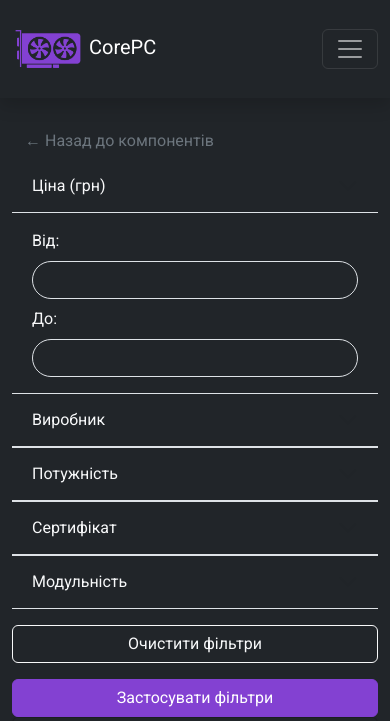
After one commit to L3gvccy/PC_Store, a Django app: page /components/psus/ in a window 390 px wide. The commit adds this page. Shown: the top 721 px of the page. Run offline with Django 5.2, Linux system fonts and the light colour scheme; data comes from the database, SQL or seed files in the repository; both versions use the stored data as it was after the commit; some libraries are stand-ins or nearby versions; some web fonts are replaced; grey boxes are pictures that could not be loaded.

Commit message:
add PSUs

```diff
--- a/pcstore/components/urls.py
+++ b/pcstore/components/urls.py
@@ -13,8 +13,10 @@ urlpatterns = [
     path('ram_detail/<int:ram_id>/', views.ram_detail, name='ram_detail'),
     path('storages/', views.Storages_view),
     path('storage_detail/<int:storage_id>/', views.storage_detail, name='storage_detail'),
+    path('psus/', views.PSUs_view),
+    path('psu_detail/<int:psu_id>/', views.psu_detail, name='psu_detail'),
     path('coolers/', views.Coolers_view),
     path('cooler_detail/<int:cooler_id>/', views.cooler_detail, name='cooler_detail'),
-    path('aios/', views.AIOSs_view),
+    path('aios/', views.AIOs_view),
     path('aio_detail/<int:aio_id>/', views.aio_detail, name='aio_detail'),
 ]
--- a/pcstore/components/views.py
+++ b/pcstore/components/views.py
@@ -438,7 +438,7 @@ def cooler_detail(req, cooler_id):
     }
     return render(req, 'components/cooler_detail.html', context)
 
-def AIOSs_view(req):
+def AIOs_view(req):
     aios = AIO.objects.all()
 
     # Фільтрація за ціною
@@ -512,3 +512,72 @@ def aio_detail(req, aio_id):
         'aio': aio,
     }
     return render(req, 'components/aio_detail.html', context)
+
+def PSUs_view(req):
+    psus = PSU.objects.all()
+
+    # Фільтрація за ціною
+    min_price = req.GET.get('min_price', None)
+    max_price = req.GET.get('max_price', None)
+    if min_price and max_price:
+        psus = psus.filter(price__gte=min_price, price__lte=max_price)
+
+    # Фільтрація за брендом
+    selected_brands = req.GET.getlist('brand')
+    if selected_brands:
+        psus = psus.filter(brand__in=selected_brands)
+
+    # Фільтрація за ватами
+    selected_wattages = req.GET.getlist('wattage')
+    if selected_wattages:
+        wattage_filter = Q()
+        for wattage in selected_wattages:
+            min_wattage, max_wattage = map(float, wattage.split('-'))
+            wattage_filter |= Q(wattage__gte=min_wattage, wattage__lte=max_wattage)
+        psus = psus.filter(wattage_filter)
+
+    # Фільтрація за сертифікатом
+    selected_certificates = req.GET.getlist('certificate')
+    if selected_certificates:
+        psus = psus.filter(certificate__in=selected_certificates)
+
+    # Фільтрація за модульністю
+    selected_modularities = req.GET.getlist('modular')
+    if 'Модульний' in selected_modularities and 'Немодульний' not in selected_modularities:
+        psus = psus.filter(modular=True)
+    elif 'Немодульний' in selected_modularities and 'Модульний' not in selected_modularities:
+        psus = psus.filter(modular=False)
+
+    # Сортування
+    sort = req.GET.get('sort')
+    if sort == 'price_asc':
+        psus = psus.order_by('price')
+    elif sort == 'price_desc':
+        psus = psus.order_by('-price')
+
+    # Варіанти для фільтрів
+    brands = ['Be Quiet!','Gigabyte', 'Deepcool', 'MSI']
+    wattages = ['1000-1300', '900-1000', '800-850', '700-750', '600-650', '500-550', '400-450']
+    certificates = ['80 Plus Titanium', '80 Plus Platinum', '80 Plus Gold', '80 Plus Silver', '80 Plus Bronze', 'Без сертифікату']
+    modularities = ['Модульний', 'Немодульний']
+
+    context = {
+        'psus': psus,
+        'brands': brands,
+        'wattages': wattages,
+        'certificates': certificates,
+        'modularities': modularities,
+        'selected_brands': selected_brands,
+        'selected_wattages': selected_wattages,
+        'selected_certificates': selected_certificates,
+        'selected_modularities': selected_modularities,
+    }
+
+    return render(req, 'components/psus.html', context)
+
+def psu_detail(req, psu_id):
+    psu = PSU.objects.get(id=psu_id)
+    context = {
+        'psu': psu,
+    }
+    return render(req, 'components/psu_detail.html', context)
--- /dev/null
+++ b/pcstore/templates/components/psus.html
@@ -0,0 +1,160 @@
+{% load static %}
+<!DOCTYPE html>
+<html lang="en">
+<head>
+    <meta charset="UTF-8">
+    <meta name="viewport" content="width=device-width, initial-scale=1.0">
+    <link href="{% static 'css/main.css' %}" rel="stylesheet">
+    <link rel="stylesheet" href="{% static 'css/font.css' %}">
+    <title>Блоки живлення | CorePC</title>
+</head>
+<body class="d-flex flex-column min-vh-100 bg-dark">
+    {% include 'header.html' %}
+
+    <div class="container my-4">
+        <a href="/components/" class="btn text-secondary">← Назад до компонентів</a>
+        <div class="row">
+            <div class="col-lg-4">
+                <form method="get">
+                    <div class="accordion accordion-flush" id="filtersAccordion">
+
+                        <!-- Ціна -->
+                        <div class="accordion-item">
+                            <h2 class="accordion-header" id="headingPrice">
+                            <button class="accordion-button collapsed bg-dark text-light border-bottom" type="button" data-bs-toggle="collapse" data-bs-target="#collapsePrice">
+                                Ціна (грн)
+                            </button>
+                            </h2>
+                            <div id="collapsePrice" class="accordion-collapse collapse show">
+                            <div class="accordion-body bg-dark border-light">
+                                <div class="mb-2">
+                                <label for="min_price" class="form-label text-light">Від:</label>
+                                <input type="number" class="form-control bg-dark text-light rounded-pill" name="min_price" id="min_price" value="{{ request.GET.min_price }}">
+                                </div>
+                                <div>
+                                <label for="max_price" class="form-label text-light">До:</label>
+                                <input type="number" class="form-control bg-dark text-light rounded-pill" name="max_price" id="max_price" value="{{ request.GET.max_price }}">
+                                </div>
+                            </div>
+                            </div>
+                        </div>
+
+                        <!-- Виробник -->
+                        <div class="accordion-item">
+                            <h2 class="accordion-header" id="headingBrand">
+                            <button class="accordion-button collapsed bg-dark text-light border-bottom" type="button" data-bs-toggle="collapse" data-bs-target="#collapseBrand">
+                                Виробник
+                            </button>
+                            </h2>
+                            <div id="collapseBrand" class="accordion-collapse collapse">
+                            <div class="accordion-body bg-dark border-light">
+                                {% for brand in brands %}
+                                <div class="form-check">
+                                    <input class="form-check-input" type="checkbox" name="brand" value="{{ brand }}" id="brand-{{ brand }}"
+                                    {% if brand in selected_brands %}checked{% endif %}>
+                                    <label class="form-check-label text-light" for="brand-{{ brand }}">{{ brand }}</label>
+                                </div>
+                                {% endfor %}
+
+                            </div>
+                            </div>
+                        </div>
+
+                        <!-- Потужність -->
+                        <div class="accordion-item">
+                            <h2 class="accordion-header" id="headingWattage">
+                            <button class="accordion-button collapsed bg-dark text-light border-bottom" type="button" data-bs-toggle="collapse" data-bs-target="#collapseWattage">
+                                Потужність
+                            </button>
+                            </h2>
+                            <div id="collapseWattage" class="accordion-collapse collapse">
+                            <div class="accordion-body bg-dark border-light">
+                                {% for wattage in wattages %}
+                                <div class="form-check">
+                                <input class="form-check-input" type="checkbox" name="wattage" value="{{ wattage }}" id="wattage-{{ wattage }}"
+                                    {% if wattage in selected_wattages %}checked{% endif %}>
+                                <label class="form-check-label text-light" for="wattage-{{ wattage }}">{{ wattage }}</label>
+                                </div>
+                                {% endfor %}
+                            </div>
+                            </div>
+                        </div>
+
+                        <!-- Сертифікат -->
+                        <div class="accordion-item">
+                            <h2 class="accordion-header" id="headingCertificate">
+                            <button class="accordion-button collapsed bg-dark text-light border-bottom" type="button" data-bs-toggle="collapse" data-bs-target="#collapseCertificate">
+                                Сертифікат
+                            </button>
+                            </h2>
+                            <div id="collapseCertificate" class="accordion-collapse collapse">
+                            <div class="accordion-body bg-dark border-light">
+                                {% for certificate in certificates %}
+                                <div class="form-check">
+                                <input class="form-check-input" type="checkbox" name="certificate" value="{{ certificate }}" id="certificate-{{ certificate }}"
+                                    {% if certificate in selected_certificates %}checked{% endif %}>
+                                <label class="form-check-label text-light" for="certificate-{{ certificate }}">{{ certificate }}</label>
+                                </div>
+                                {% endfor %}
+                            </div>
+                            </div>
+                        </div>
+
+                        <!-- Модульність -->
+                        <div class="accordion-item">
+                            <h2 class="accordion-header" id="headingMaxTDP">
+                            <button class="accordion-button collapsed bg-dark text-light border-bottom" type="button" data-bs-toggle="collapse" data-bs-target="#collapseMaxTDP">
+                                Модульність
+                            </button>
+                            </h2>
+                            <div id="collapseMaxTDP" class="accordion-collapse collapse">
+                            <div class="accordion-body bg-dark border-light">
+                                {% for modular in modularities %}
+                                <div class="form-check">
+                                <input class="form-check-input" type="checkbox" name="modular" value="{{ modular }}" id="modular-{{ modular }}"
+                                    {% if modular in selected_modularities %}checked{% endif %}>
+                                <label class="form-check-label text-light" for="modular-{{ modular }}">{{ modular }}</label>
+                                </div>
+                                {% endfor %}
+                            </div>
+                            </div>
+                        </div>
+
+                    </div>
+
+                    <a href="/components/psus/" class="btn btn-outline-light mt-3 w-100">Очистити фільтри</a>
+                    <button type="submit" class="btn btn-mainpurple mt-3 w-100">Застосувати фільтри</button>
+
+                </div>
+
+                </form>
+
+                <div class="col-lg-8">
+                    <div class="row">
+                        {% for psu in psus %}
+                            <div class="col-lg-4">
+                                <div class="card mb-4 shadow-sm bg-dark text-light">
+                                    <img src="{{ psu.image }}" class="card-img-top p-4" alt="{{ psu.name }}">
+                                    <div class="card-body">
+                                        <h6 class="card-title mb-2 fw-bold" style="min-height: 46px;">{{ psu }}</h6>
+                                        <p class="card-text mb-2">{{ psu.wattage }} Вт, {{ psu.certificate }}</p>
+                                        <p class="card-text mb-2"><strong>{{ psu.price }}</strong> ₴</p>
+                                        <a href="{% url 'psu_detail' psu.id %}" class="btn btn-outline-mainpurple w-100 mb-2">Переглянути</a>
+                                        <a href="{% url 'add_to_cart' psu.id %}" class="btn btn-mainpurple w-100">До кошика</a>
+                                    </div>
+                                </div>
+                            </div>
+                        {% empty %}
+                            <p class="text-light text-center mt-4">Немає доступних товарів за вашими критеріями фільтрації.</p>
+                        {% endfor %}
+                    </div>
+                </div>
+        </div>
+    </div>
+
+    {% include 'footer.html' %}
+
+    <script src="https://cdn.jsdelivr.net/npm/bootstrap@5.3.5/dist/js/bootstrap.bundle.min.js" integrity="sha384-k6d4wzSIapyDyv1kpU366/PK5hCdSbCRGRCMv+eplOQJWyd1fbcAu9OCUj5zNLiq" crossorigin="anonymous"></script>
+
+</body>
+</html>
--- a/pcstore/templates/header.html
+++ b/pcstore/templates/header.html
@@ -34,10 +34,10 @@
               <li><a class="dropdown-item" href="/components/gpus/">Відеокарти</a></li>
               <li><a class="dropdown-item" href="/components/rams/">ОЗП</a></li>
               <li><a class="dropdown-item" href="/components/storages/">Накопичувачі</a></li>
-              <li><a class="dropdown-item" href="#">Блоки живлення</a></li>
+              <li><a class="dropdown-item" href="/components/psus/">Блоки живлення</a></li>
               <li><a class="dropdown-item" href="/components/coolers/">Системи охолодження</a></li>
               <li><a class="dropdown-item" href="/components/aios/">Водяне охолодження</a></li>
-              <li><a class="dropdown-item" href="#">Корпуси</a></li>
+              <li><a class="dropdown-item" href="/components/cases/">Корпуси</a></li>
             </ul>
           </li>
 
--- a/pcstore/templates/order/my_orders.html
+++ b/pcstore/templates/order/my_orders.html
@@ -4,7 +4,7 @@
 <head>
     <meta charset="UTF-8">
     <meta name="viewport" content="width=device-width, initial-scale=1.0">
-    <title>Оформлення замовлення</title>
+    <title>Мої замовлення</title>
     <link rel="stylesheet" href="{% static 'css/main.css' %}">
     <link rel="stylesheet" href="{% static 'css/font.css' %}">
 </head>
```
Also changed, not shown: pcstore/components/models.py (+9 -1 lines), pcstore/templates/components/psu_detail.html (added, +61 -0 lines), pcstore/components/migrations/0010_alter_psu_certificate.py (added), pcstore/db.sqlite3.
